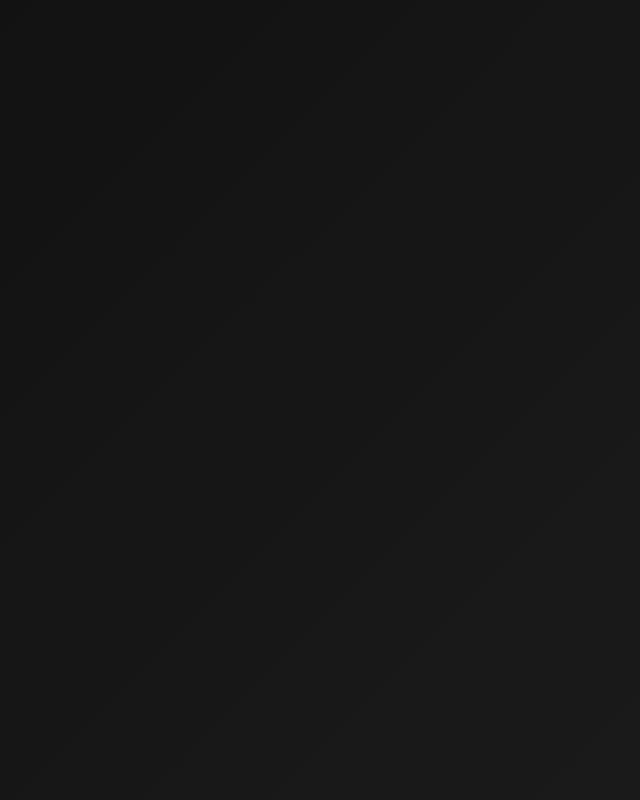
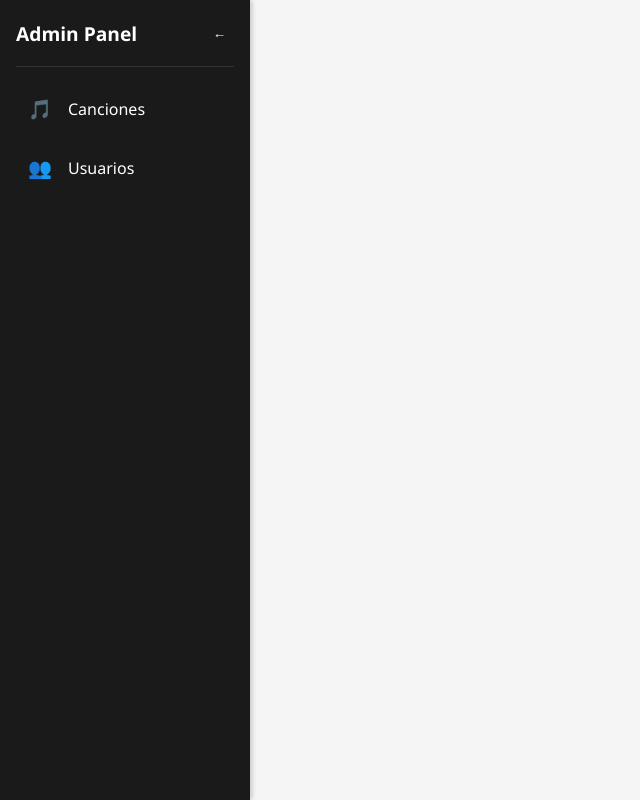
Before and after one commit to Edu646/Go-Music, a React (Create React App) app in the folder frontend/gomusic/: page /admin in a window 1280 px wide. Shown: the whole page, without its empty margins (0-640 px from the left). Built offline with nearby package versions, Linux system fonts and the light colour scheme; no server answers.

Commit message:
Update Layout_Admin.jsx

```diff
--- a/frontend/gomusic/src/Layout_Admin.jsx
+++ b/frontend/gomusic/src/Layout_Admin.jsx
@@ -1,8 +1,16 @@
+// Layout_Admin.jsx
 import React from "react";
 import { Outlet } from "react-router-dom";
 import Nav_Admin from "./Nav_Admin";
 import "./Layout_Admin.css";
 
 export default function Layout_Admin() {
-
+  return (
+    <div className="layout-admin">
+      <Nav_Admin />
+      <main className="admin-content">
+        <Outlet />
+      </main>
+    </div>
+  );
 }
```
